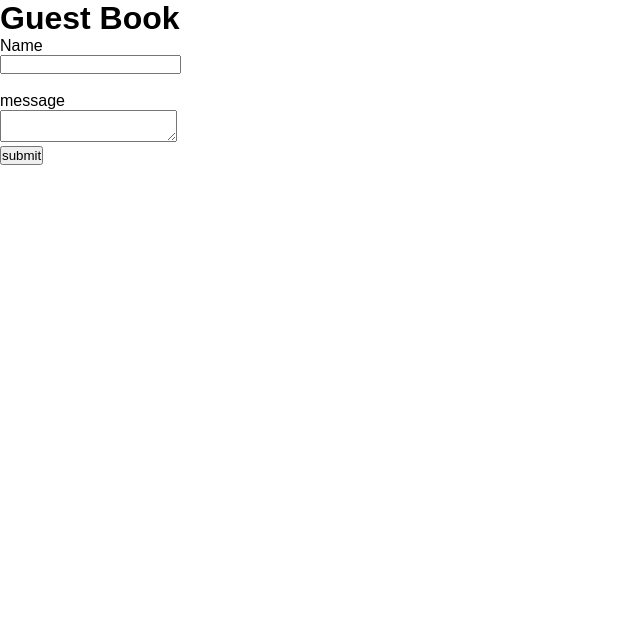
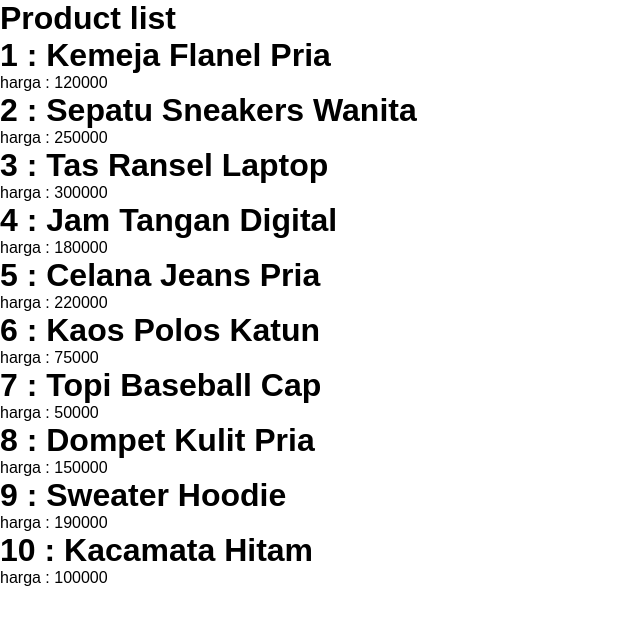
Before and after one commit to jufron/learn-react-js, a React (Vite) app: page / in a window 1280 px wide. Shown: the top 624 px of the page, without its empty margins (0-640 px from the left). Built offline with nearby package versions, Linux system fonts and the light colour scheme.

Commit message:
learn how to use useEffect and behavior

```diff
--- /dev/null
+++ b/public/product.json
@@ -0,0 +1,72 @@
+[
+  {
+    "id": 1,
+    "name": "Kemeja Flanel Pria",
+    "price": 120000,
+    "description": "Kemeja flanel pria lengan panjang, bahan katun lembut, nyaman dipakai sehari-hari.",
+    "imageUrl": "https://example.com/kemeja-flanel.jpg"
+  },
+  {
+    "id": 2,
+    "name": "Sepatu Sneakers Wanita",
+    "price": 250000,
+    "description": "Sepatu sneakers wanita model terkini, sol karet anti slip, cocok untuk aktivitas kasual.",
+    "imageUrl": "https://example.com/sepatu-sneakers.jpg"
+  },
+  {
+    "id": 3,
+    "name": "Tas Ransel Laptop",
+    "price": 300000,
+    "description": "Tas ransel laptop dengan banyak kompartemen, bahan tahan air, desain ergonomis.",
+    "imageUrl": "https://example.com/tas-ransel-laptop.jpg"
+  },
+  {
+    "id": 4,
+    "name": "Jam Tangan Digital",
+    "price": 180000,
+    "description": "Jam tangan digital sporty, tahan air, dilengkapi stopwatch dan alarm.",
+    "imageUrl": "https://example.com/jam-tangan-digital.jpg"
+  },
+  {
+    "id": 5,
+    "name": "Celana Jeans Pria",
+    "price": 220000,
+    "description": "Celana jeans pria model slim fit, bahan denim berkualitas, nyaman digunakan.",
+    "imageUrl": "https://example.com/celana-jeans.jpg"
+  },
+  {
+    "id": 6,
+    "name": "Kaos Polos Katun",
+    "price": 75000,
+    "description": "Kaos polos pria dan wanita, bahan katun combed 30s, adem dan nyaman.",
+    "imageUrl": "https://example.com/kaos-polos.jpg"
+  },
+  {
+    "id": 7,
+    "name": "Topi Baseball Cap",
+    "price": 50000,
+    "description": "Topi baseball cap model casual, bahan twill, strap belakang bisa disesuaikan.",
+    "imageUrl": "https://example.com/topi-baseball.jpg"
+  },
+  {
+    "id": 8,
+    "name": "Dompet Kulit Pria",
+    "price": 150000,
+    "description": "Dompet kulit pria model lipat, banyak slot kartu, elegan dan awet.",
+    "imageUrl": "https://example.com/dompet-kulit.jpg"
+  },
+  {
+    "id": 9,
+    "name": "Sweater Hoodie",
+    "price": 190000,
+    "description": "Sweater hoodie dengan bahan fleece tebal, hangat dan nyaman untuk cuaca dingin.",
+    "imageUrl": "https://example.com/sweater-hoodie.jpg"
+  },
+  {
+    "id": 10,
+    "name": "Kacamata Hitam",
+    "price": 100000,
+    "description": "Kacamata hitam dengan lensa UV protection, melindungi mata dari sinar matahari.",
+    "imageUrl": "https://example.com/kacamata-hitam.jpg"
+  }
+]
--- /dev/null
+++ b/src/components/Product/Main.jsx
@@ -0,0 +1,11 @@
+import ProductList from "./ProductList";
+
+const Main = () => {
+  return (
+    <>
+      <ProductList />
+    </>
+  );
+}
+
+export default Main;
--- /dev/null
+++ b/src/components/Product/Product.jsx
@@ -0,0 +1,9 @@
+
+export default function Product ({ product }) {
+  return (
+    <>
+      <h1>{product.id} : {product.name}</h1>
+      <p>harga : {product.price}</p>
+    </>
+  )
+}
--- /dev/null
+++ b/src/components/Product/ProductList.jsx
@@ -0,0 +1,41 @@
+import { useEffect, useRef, useState } from "react"
+import Product from "./Product";
+
+const ProductList = () => {
+  const [ products, setProducts ] = useState([]);
+  const [ loadingContent, setLoadingContent ] = useState(true);
+  const loaded = useRef(false);
+
+  function callApi() {
+    console.log('melakukan fetch data');
+    setTimeout(() => {
+      fetch('/product.json')
+        .then(response => response.json())
+        .then(data => setProducts(data))
+        .then(() => loaded.current = true)
+        .catch(() => error => console.log(error))
+        .finally(() => setLoadingContent(false));
+
+    }, 2000);
+  }
+
+  useEffect(() => {
+    if (!loaded.current) {
+      callApi();
+    }
+
+    return () => console.log('product list component unmoundted');
+  }, []);
+
+  return (
+    <>
+      <h1>Product list</h1>
+      {loadingContent && <p>Loading...</p>}
+      {products.map((product) => (
+        <Product key={product.id} product={product} />
+      ))}
+    </>
+  )
+}
+
+export default ProductList;
--- a/src/main.jsx
+++ b/src/main.jsx
@@ -16,8 +16,8 @@ import TaskPages from './pages/Task';
 import NoteApp from './pages/NoteApp';
 import MainTimer from './components/timer/Main';
 import MainGuestBook from './components/GuestBook/Main';
+import MainProduct from './components/Product/Main';
 // import Main from './pages/Main';
-
 
 createRoot(document.getElementById('root')).render(
   <StrictMode>
@@ -38,6 +38,7 @@ createRoot(document.getElementById('root')).render(
 
     {/* <AlertButton text="klik saya" message="ini diklik berapa kali" /> */}
     {/* <MainTimer /> */}
-    <MainGuestBook />
+    {/* <MainGuestBook /> */}
+    <MainProduct />
   </StrictMode>,
 );
```
